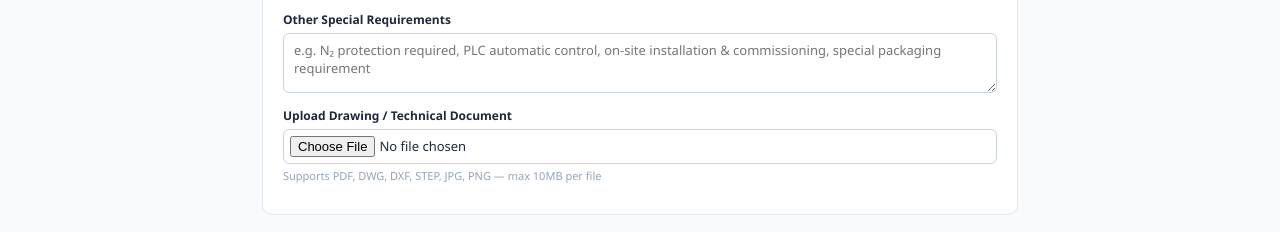
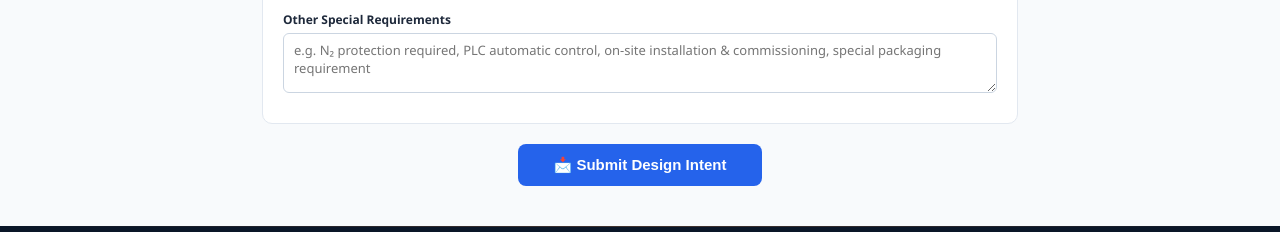
Before and after one commit to whzhengwei/zwreactor, a plain HTML site: page inquiry.html in a window 1280 px wide. Shown: the part 3107-3339 px from the top of the page. Drawn offline with Linux system fonts and the light colour scheme.

Commit message:
feat: 移除inquiry表单的Upload Drawing文件上传字段

```diff
--- a/inquiry.html
+++ b/inquiry.html
@@ -730,13 +730,6 @@ body { background: var(--bg); color: var(--text); font-family: 'Segoe UI', syste
           <textarea id="otherNote" placeholder="e.g. N₂ protection required, PLC automatic control, on-site installation &amp; commissioning, special packaging requirement" name="otherNote"></textarea>
         </div>
       </div>
-      <div class="form-row single">
-        <div class="form-group">
-          <label>Upload Drawing / Technical Document</label>
-          <input type="file" id="drawing" name="drawing" accept=".pdf,.dwg,.dxf,.step,.iges,.jpg,.png" style="padding:6px;">
-          <div class="hint">Supports PDF, DWG, DXF, STEP, JPG, PNG — max 10MB per file</div>
-        </div>
-      </div>
     </div>
   </div>
 
```
